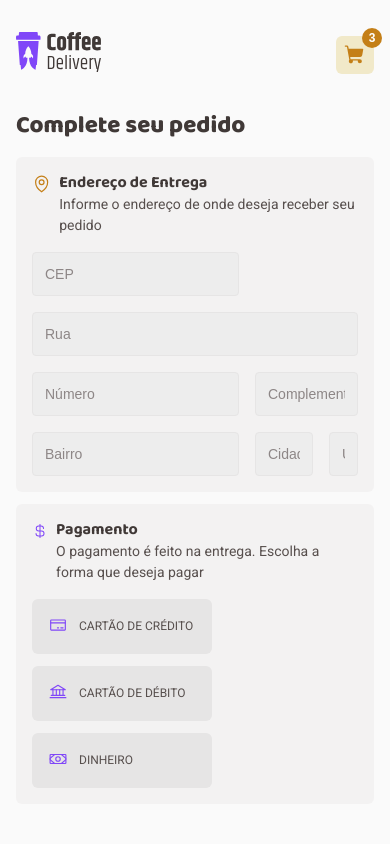
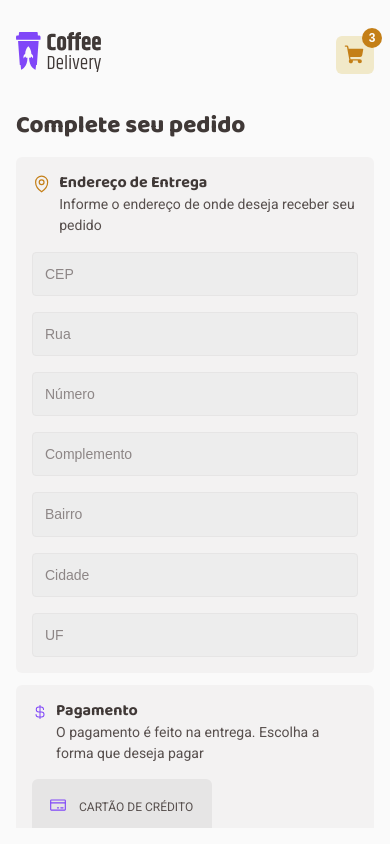
Before and after one commit to eoisaac/coffee_delivery, a React (Vite) app: page /success in a window 390 px wide. Built offline with nearby package versions, Linux system fonts and the light colour scheme.

Commit message:
:iphone: fix: address contaiener align on mobile

```diff
--- a/src/pages/Checkout/styles.ts
+++ b/src/pages/Checkout/styles.ts
@@ -201,9 +201,13 @@ export const InputWrap = styled.div`
 
 export const InputRow = styled.span`
   width: 100%;
-  display: inline-flex;
+  display: flex;
   flex-wrap: wrap;
   gap: 1rem;
+
+  @media (max-width: 480px) {
+    flex-direction: column;
+  }
 `
 
 export const Input = styled.div`
```
